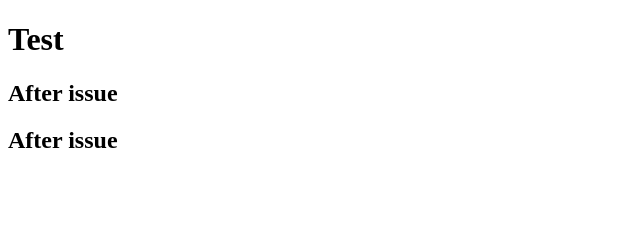
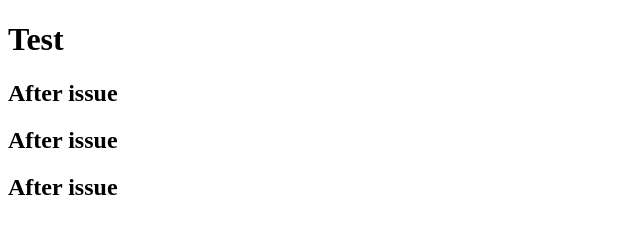
Before and after one commit to rockroman/test01, a plain HTML site: page index.html in a window 1280 px wide. Shown: the whole page, without its empty margins (0-640 px from the left). Drawn offline with Linux system fonts and the light colour scheme.

Commit message:
initial commit

```diff
--- a/index.html
+++ b/index.html
@@ -9,5 +9,6 @@
     <h1>Test</h1>
     <h2>After issue</h2>
     <h2>After issue</h2>
+    <h2>After issue</h2>
 </body>
 </html>
```
